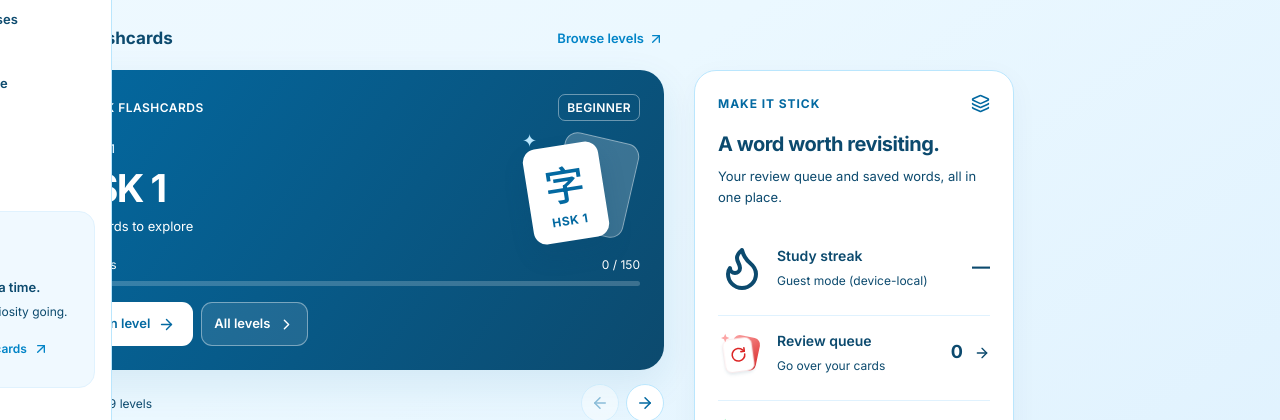
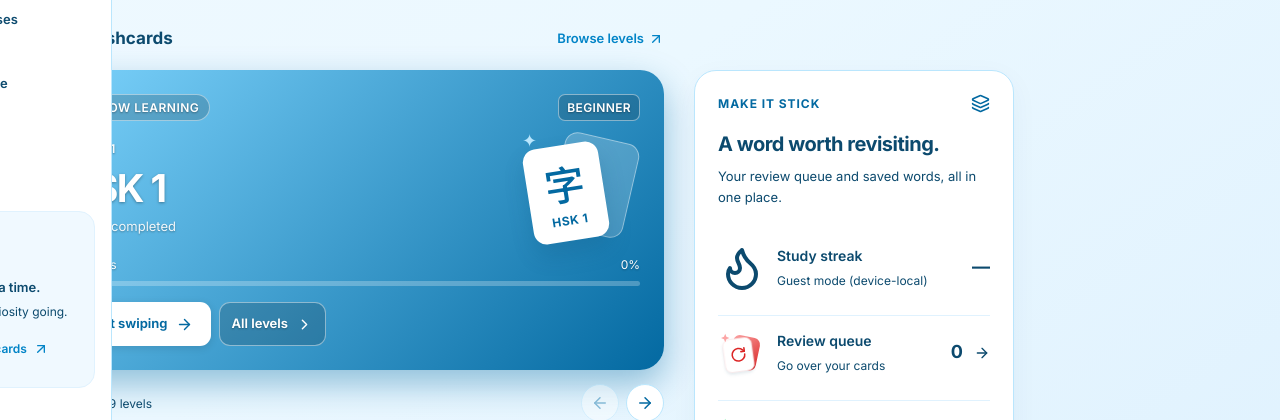
Before and after one commit to htookhantkyaw2006/swipe-2-study, a React (Vite) app: page / in a window 1280 px wide. Shown: the part 316-736 px from the top of the page. Built offline with nearby package versions, Linux system fonts and the light colour scheme; no server answers.

Commit message:
fix(hsk): apply client HSK card colors and text wording

```diff
--- a/src/components/ui/LevelCarousel.jsx
+++ b/src/components/ui/LevelCarousel.jsx
@@ -32,12 +32,26 @@ export default function LevelCarousel() {
   const percent = progress.percent;
   const changeLevel = delta => setActiveIndex(index => Math.max(0, Math.min(course.levels.length - 1, index + delta)));
 
+  const cardStyle = {
+    '--card-gradient-start': level.gradientStart,
+    '--card-gradient-end': level.gradientEnd,
+    '--level-accent': level.gradientEnd,
+    '--level-btn-color': level.btnColor || level.gradientEnd,
+    background: `linear-gradient(135deg, ${level.gradientStart} 0%, ${level.gradientEnd} 100%)`,
+    boxShadow: level.shadow ? `0 14px 34px ${level.shadow}` : undefined,
+  };
+
+  const wordCountText = course.id === 'zh'
+    ? `${completed.toLocaleString()} / ${level.words.toLocaleString()} completed`
+    : `${level.words.toLocaleString()} words to explore`;
+
   return (
     <div className="course-browser" aria-label={`${course.name} flashcard levels`}>
       <article
         className="featured-course"
         aria-roledescription="slide"
         aria-label={`${level.name}, ${activeIndex + 1} of ${course.levels.length}`}
+        style={cardStyle}
         onTouchStart={event => setTouchStart(event.touches[0].clientX)}
         onTouchEnd={event => {
           if (touchStart === null) return;
@@ -47,24 +61,44 @@ export default function LevelCarousel() {
         }}
       >
         <div className="course-card-heading">
-          <span className="course-category"><Layers size={15} aria-hidden="true" /> {course.levelSystem} FLASHCARDS</span>
+          <span className="course-category">
+            <Layers size={15} aria-hidden="true" /> {course.copy.nowLearning || `${course.levelSystem} FLASHCARDS`}
+          </span>
           <span className="course-tier">{level.tier}</span>
         </div>
         <div className="course-card-body">
-          <div className="course-card-copy"><p className="course-kicker">{level.kicker}</p><h3>{level.name}</h3><p className="course-word-count">{level.words.toLocaleString()} words to explore</p></div>
+          <div className="course-card-copy">
+            <p className="course-kicker">{level.kicker}</p>
+            <h3>{level.name}</h3>
+            <p className="course-word-count">{wordCountText}</p>
+          </div>
           <div className="course-card-art" aria-hidden="true">
             <div className="course-art-back" />
-            <div className="course-art-front"><span>{course.copy.flashcardsWatermark}</span><span className="course-art-label">{level.name}</span></div>
+            <div className="course-art-front" style={{ color: level.btnColor || level.gradientEnd }}>
+              <span>{course.copy.flashcardsWatermark}</span>
+              <span className="course-art-label">{level.name}</span>
+            </div>
             <span className="course-art-spark">✦</span>
           </div>
         </div>
         <div className="course-progress">
-          <div className="course-progress-label"><span>Progress</span><span>{completed.toLocaleString()} / {level.words.toLocaleString()}</span></div>
+          <div className="course-progress-label">
+            <span>Progress</span>
+            <span>{percent}%</span>
+          </div>
           <div className="course-progress-track" aria-hidden="true"><span style={{ width: `${percent}%` }} /></div>
         </div>
         <div className="course-card-actions">
-          <button className="course-study-button" onClick={() => navigate(`/learn/level/${level.id}`)}>Open level <ArrowRight size={17} aria-hidden="true" /></button>
-          <button className="course-all-button" onClick={() => navigate('/learn')}>All levels <ChevronRight size={17} aria-hidden="true" /></button>
+          <button
+            className="course-study-button"
+            style={{ color: level.btnColor || level.gradientEnd }}
+            onClick={() => navigate(`/learn/level/${level.id}`)}
+          >
+            {course.copy.startSwiping || 'Open level'} <ArrowRight size={17} aria-hidden="true" />
+          </button>
+          <button className="course-all-button" onClick={() => navigate('/learn')}>
+            All levels <ChevronRight size={17} aria-hidden="true" />
+          </button>
         </div>
       </article>
       <div className="course-browser-controls">
--- a/src/courses/zh.js
+++ b/src/courses/zh.js
@@ -15,16 +15,28 @@ import { writingChars } from '../data/writingChars';
    as it did; a new language starts at zero instead of inheriting them.
    --------------------------------------------------------------- */
 
+export const HSK_PALETTE = {
+  1: { gradientStart: '#7DD3FC', gradientEnd: '#0369A1', shadow: 'rgba(3, 105, 161, 0.4)' },
+  2: { gradientStart: '#FCA5A5', gradientEnd: '#DC2626', shadow: 'rgba(220, 38, 38, 0.4)' },
+  3: { gradientStart: '#FDBA74', gradientEnd: '#EA580C', shadow: 'rgba(234, 88, 12, 0.4)' },
+  4: { gradientStart: '#FDE047', gradientEnd: '#CA8A04', shadow: 'rgba(202, 138, 4, 0.4)' },
+  5: { gradientStart: '#86EFAC', gradientEnd: '#15803D', shadow: 'rgba(21, 128, 61, 0.4)' },
+  6: { gradientStart: '#67E8F9', gradientEnd: '#0E7490', shadow: 'rgba(14, 116, 144, 0.4)' },
+  7: { gradientStart: '#60A5FA', gradientEnd: '#1E3A8A', shadow: 'rgba(30, 58, 138, 0.4)' },
+  8: { gradientStart: '#C4B5FD', gradientEnd: '#5B21B6', shadow: 'rgba(91, 33, 182, 0.4)' },
+  9: { gradientStart: '#6B7280', gradientEnd: '#171717', shadow: 'rgba(23, 23, 23, 0.4)' }
+};
+
 const levels = [
-  { num: 1, words: 150,  phrases: 300,  tier: 'BEGINNER',     gradientStart: '#7DD3FC', gradientEnd: '#0369A1', shadow: 'rgba(3, 105, 161, 0.4)',  demo: { completed: 150, review: 41, phraseProgress: 100 } },
-  { num: 2, words: 200,  phrases: 200,  tier: 'BEGINNER',     gradientStart: '#FCA5A5', gradientEnd: '#DC2626', shadow: 'rgba(220, 38, 38, 0.4)',  demo: { completed: 63,  review: 12, phraseProgress: 85 } },
-  { num: 3, words: 500,  phrases: 500,  tier: 'BEGINNER',     gradientStart: '#FDBA74', gradientEnd: '#EA580C', shadow: 'rgba(234, 88, 12, 0.4)',  demo: { completed: 0,   review: 0,  phraseProgress: 42 } },
-  { num: 4, words: 1000, phrases: 1000, tier: 'INTERMEDIATE', gradientStart: '#FDE047', gradientEnd: '#CA8A04', shadow: 'rgba(202, 138, 4, 0.4)',  demo: { completed: 0,   review: 0,  phraseProgress: 12 } },
-  { num: 5, words: 1600, phrases: 1600, tier: 'INTERMEDIATE', gradientStart: '#86EFAC', gradientEnd: '#15803D', shadow: 'rgba(21, 128, 61, 0.4)',  demo: { completed: 0,   review: 0,  phraseProgress: 0 } },
-  { num: 6, words: 1800, phrases: 1800, tier: 'INTERMEDIATE', gradientStart: '#67E8F9', gradientEnd: '#0E7490', shadow: 'rgba(14, 116, 144, 0.4)', demo: { completed: 0,   review: 0,  phraseProgress: 0 } },
-  { num: 7, words: 1866, phrases: 1866, tier: 'ADVANCED',     gradientStart: '#60A5FA', gradientEnd: '#1E3A8A', shadow: 'rgba(30, 58, 138, 0.4)',  demo: { completed: 0,   review: 0,  phraseProgress: 0 } },
-  { num: 8, words: 1867, phrases: 1867, tier: 'ADVANCED',     gradientStart: '#C4B5FD', gradientEnd: '#5B21B6', shadow: 'rgba(91, 33, 182, 0.4)',  demo: { completed: 0,   review: 0,  phraseProgress: 0 } },
-  { num: 9, words: 1867, phrases: 1867, tier: 'ADVANCED',     gradientStart: '#6B7280', gradientEnd: '#171717', shadow: 'rgba(23, 23, 23, 0.4)',   demo: { completed: 0,   review: 0,  phraseProgress: 0 } }
+  { num: 1, words: 150,  phrases: 300,  tier: 'BEGINNER',     ...HSK_PALETTE[1], demo: { completed: 150, review: 41, phraseProgress: 100 } },
+  { num: 2, words: 200,  phrases: 200,  tier: 'BEGINNER',     ...HSK_PALETTE[2], demo: { completed: 63,  review: 12, phraseProgress: 85 } },
+  { num: 3, words: 500,  phrases: 500,  tier: 'BEGINNER',     ...HSK_PALETTE[3], demo: { completed: 0,   review: 0,  phraseProgress: 42 } },
+  { num: 4, words: 1000, phrases: 1000, tier: 'INTERMEDIATE', ...HSK_PALETTE[4], demo: { completed: 0,   review: 0,  phraseProgress: 12 } },
+  { num: 5, words: 1600, phrases: 1600, tier: 'INTERMEDIATE', ...HSK_PALETTE[5], demo: { completed: 0,   review: 0,  phraseProgress: 0 } },
+  { num: 6, words: 1800, phrases: 1800, tier: 'INTERMEDIATE', ...HSK_PALETTE[6], demo: { completed: 0,   review: 0,  phraseProgress: 0 } },
+  { num: 7, words: 1866, phrases: 1866, tier: 'ADVANCED',     ...HSK_PALETTE[7], demo: { completed: 0,   review: 0,  phraseProgress: 0 } },
+  { num: 8, words: 1867, phrases: 1867, tier: 'ADVANCED',     ...HSK_PALETTE[8], demo: { completed: 0,   review: 0,  phraseProgress: 0 } },
+  { num: 9, words: 1867, phrases: 1867, tier: 'ADVANCED',     ...HSK_PALETTE[9], demo: { completed: 0,   review: 0,  phraseProgress: 0 } }
 ].map((l) => ({
   ...l,
   id: `HSK${l.num}`,
@@ -149,6 +161,8 @@ export default {
   },
 
   copy: {
+    nowLearning: 'NOW LEARNING',
+    startSwiping: 'Start swiping',
     coursesTitle: 'HSK Courses',
     pathPill: 'HSK 1-9 Learning Path',
     pickerHeadline: 'Choose an HSK level',
--- a/src/index.css
+++ b/src/index.css
@@ -27,6 +27,17 @@
   --radius-full: 50%;
   --shadow-soft: 0 8px 28px rgba(12, 74, 110, 0.045);
   --shadow-raised: 0 14px 38px rgba(3, 105, 161, 0.10);
+
+  /* HSK Brand Palette (135deg gradients & button colors) */
+  --hsk-1-start: #7DD3FC; --hsk-1-end: #0369A1;
+  --hsk-2-start: #FCA5A5; --hsk-2-end: #DC2626;
+  --hsk-3-start: #FDBA74; --hsk-3-end: #EA580C;
+  --hsk-4-start: #FDE047; --hsk-4-end: #CA8A04;
+  --hsk-5-start: #86EFAC; --hsk-5-end: #15803D;
+  --hsk-6-start: #67E8F9; --hsk-6-end: #0E7490;
+  --hsk-7-start: #60A5FA; --hsk-7-end: #1E3A8A;
+  --hsk-8-start: #C4B5FD; --hsk-8-end: #5B21B6;
+  --hsk-9-start: #6B7280; --hsk-9-end: #171717;
 }
 
 :root[data-course="ja"] { --font-cjk: 'Noto Sans JP', 'Noto Sans SC'; }
@@ -584,37 +595,38 @@ button:disabled { cursor: default; }
 .section-heading { display: flex; gap: 10px; align-items: center; justify-content: space-between; margin-bottom: 15px; }
 .section-heading h2 { font-size: 1.0625rem; font-weight: 700; color: var(--color-text-navy); }
 .section-heading > a { display: inline-flex; align-items: center; gap: 4px; font-size: 0.8125rem; font-weight: 600; min-height: 32px; }
-.featured-course { padding: 20px; border-radius: 24px; background: linear-gradient(125deg, var(--color-primary-blue), var(--color-text-navy)); color: white; box-shadow: var(--shadow-raised); overflow: hidden; }
+.featured-course { padding: 20px; border-radius: 24px; background: linear-gradient(135deg, var(--card-gradient-start, var(--color-primary-blue)), var(--card-gradient-end, var(--color-text-navy))); color: white; box-shadow: var(--shadow-raised); overflow: hidden; }
+.featured-course h3 { text-shadow: 0 1px 3px rgba(0, 0, 0, 0.35); }
 .course-card-heading { display: flex; flex-wrap: wrap; justify-content: space-between; align-items: center; gap: 10px; }
-.course-category { display: flex; align-items: center; gap: 7px; font-size: 0.75rem; letter-spacing: 0.04em; font-weight: 600; }
-.course-tier { font-size: 0.75rem; font-weight: 600; letter-spacing: 0.03em; border: 1px solid rgba(255,255,255,0.4); padding: 3px 8px; border-radius: 7px; }
+.course-category { display: flex; align-items: center; gap: 7px; font-size: 0.75rem; letter-spacing: 0.04em; font-weight: 600; padding: 3px 10px; border-radius: 999px; background: rgba(0, 0, 0, 0.16); border: 1px solid rgba(255, 255, 255, 0.45); text-shadow: 0 1px 2px rgba(0, 0, 0, 0.35); }
+.course-tier { font-size: 0.75rem; font-weight: 600; letter-spacing: 0.03em; border: 1px solid rgba(255, 255, 255, 0.45); padding: 3px 8px; border-radius: 7px; background: rgba(0, 0, 0, 0.16); text-shadow: 0 1px 2px rgba(0, 0, 0, 0.35); }
 .course-card-body { display: flex; align-items: center; justify-content: space-between; gap: 12px; margin: 14px 0; min-height: 88px; }
 .course-card-copy { min-width: 0; position: relative; z-index: 1; }
-.course-kicker { font-size: 0.75rem; color: var(--color-ghost-blue); letter-spacing: 0.06em; font-weight: 500; margin-bottom: 6px; }
-.course-card-copy h3 { font-size: clamp(2rem, 3vw, 2.5rem); color: white; line-height: 1.2; font-weight: 700; letter-spacing: -0.04em; margin-bottom: 5px; }
-.course-word-count { font-size: 0.8125rem; color: white; }
+.course-kicker { font-size: 0.75rem; color: rgba(255, 255, 255, 0.95); letter-spacing: 0.06em; font-weight: 600; margin-bottom: 6px; text-shadow: 0 1px 2px rgba(0, 0, 0, 0.35); }
+.course-card-copy h3 { font-size: clamp(2rem, 3vw, 2.5rem); color: white; line-height: 1.2; font-weight: 700; letter-spacing: -0.04em; margin-bottom: 5px; text-shadow: 0 1px 3px rgba(0, 0, 0, 0.35); }
+.course-word-count { font-size: 0.8125rem; color: rgba(255, 255, 255, 0.92); text-shadow: 0 1px 2px rgba(0, 0, 0, 0.3); }
 .course-card-art { position: relative; width: 84px; height: 96px; flex-shrink: 0; margin-right: 3px; }
 .course-art-back, .course-art-front { position: absolute; width: 66px; height: 85px; border-radius: 12px; }
 .course-art-back { top: 2px; right: 0; background: rgba(255,255,255,0.2); border: 1px solid rgba(255,255,255,0.4); transform: rotate(13deg); }
-.course-art-front { top: 10px; left: 0; transform: rotate(-9deg); background: white; color: var(--color-primary-blue); box-shadow: 0 12px 22px rgba(12,74,110,0.18); display: flex; flex-direction: column; justify-content: center; align-items: center; }
+.course-art-front { top: 10px; left: 0; transform: rotate(-9deg); background: white; color: var(--level-btn-color, var(--level-accent, var(--color-primary-blue))); box-shadow: 0 12px 22px rgba(12,74,110,0.18); display: flex; flex-direction: column; justify-content: center; align-items: center; }
 .course-art-front > span:first-child { font-family: var(--font-cjk), sans-serif; font-size: 2.375rem; line-height: 1.4; font-weight: 500; }
 .course-art-label { font-size: 0.75rem; font-weight: 700; letter-spacing: 0.05em; }
 .course-art-spark { position: absolute; top: -8px; left: -6px; font-size: 18px; color: var(--color-border); }
 .course-progress { margin-bottom: 16px; }
-.course-progress-label { display: flex; flex-wrap: wrap; justify-content: space-between; gap: 5px; font-size: 0.75rem; margin-bottom: 7px; }
-.course-progress-track { background: rgba(255,255,255,0.2); height: 5px; border-radius: 10px; overflow: hidden; }
+.course-progress-label { display: flex; flex-wrap: wrap; justify-content: space-between; gap: 5px; font-size: 0.75rem; margin-bottom: 7px; text-shadow: 0 1px 2px rgba(0, 0, 0, 0.3); }
+.course-progress-track { background: rgba(255,255,255,0.25); height: 5px; border-radius: 10px; overflow: hidden; }
 .course-progress-track > span { display: block; height: 100%; background: white; border-radius: inherit; }
 .course-card-actions { display: flex; flex-wrap: wrap; gap: 8px; }
-.course-study-button, .course-all-button { min-height: 44px; padding: 10px 12px; display: inline-flex; align-items: center; justify-content: center; gap: 8px; border-radius: 11px; font-size: 0.8125rem; font-weight: 600; line-height: 1.5; }
-.course-study-button { background: white; color: var(--color-primary-blue); flex: 1 1 0; }
-.course-all-button { background: rgba(255,255,255,0.1); color: white; border: 1px solid rgba(255,255,255,0.4); flex: 1 1 90px; }
+.course-study-button, .course-all-button { min-height: 44px; padding: 10px 12px; display: inline-flex; align-items: center; justify-content: center; gap: 8px; border-radius: 11px; font-size: 0.8125rem; font-weight: 650; line-height: 1.5; }
+.course-study-button { background: white; color: var(--level-btn-color, var(--level-accent, var(--color-primary-blue))); flex: 1 1 0; box-shadow: 0 2px 8px rgba(0, 0, 0, 0.12); }
+.course-all-button { background: rgba(0, 0, 0, 0.16); color: white; border: 1px solid rgba(255, 255, 255, 0.45); flex: 1 1 90px; text-shadow: 0 1px 2px rgba(0, 0, 0, 0.3); }
 .course-browser-controls { display: flex; align-items: center; justify-content: space-between; gap: 8px; padding-top: 14px; }
 .course-browser-controls > p { font-size: 0.75rem; }
 .course-browser-controls strong { font-weight: 600; }
 .course-arrows { display: flex; gap: 7px; }
 .icon-button { width: 38px; height: 38px; border-radius: 50%; display: inline-flex; align-items: center; justify-content: center; color: var(--color-primary-blue); background: white; border: 1px solid var(--color-border); }
 .icon-button:disabled { opacity: 0.4; }
-.featured-course :is(button, a):focus-visible { outline-color: white; }
+.featured-course :is(button, a):focus-visible { outline: 2px solid #FFFFFF; outline-offset: 2px; box-shadow: 0 0 0 3px rgba(0, 0, 0, 0.4); }
 .home-shortcuts { display: grid; gap: 12px; }
 .home-shortcut { display: flex; align-items: center; gap: 14px; padding: 19px; min-width: 0; background: white; color: var(--color-text-navy); border: 1px solid var(--color-border); border-radius: 18px; box-shadow: var(--shadow-soft); transition: transform 160ms, box-shadow 160ms; }
 .shortcut-icon, .practice-icon { display: flex; align-items: center; justify-content: center; flex-shrink: 0; width: 45px; height: 45px; background: var(--color-page-bg); color: var(--color-primary-blue); border: 1px solid var(--color-ghost-blue); border-radius: 13px; }
--- a/src/pages/Learn/LessonPicker.css
+++ b/src/pages/Learn/LessonPicker.css
@@ -1,10 +1,10 @@
 .lesson-layout, .lesson-overview, .lesson-content { display: grid; gap: 24px; min-width: 0; }
 .lesson-overview, .lesson-content { align-content: start; }
-.lesson-hero { min-width: 0; border-radius: 24px; padding: 24px; background: var(--color-primary-blue); color: white; box-shadow: var(--shadow-raised); }
+.lesson-hero { min-width: 0; border-radius: 24px; padding: 24px; background: linear-gradient(135deg, var(--card-gradient-start, var(--color-primary-blue)), var(--card-gradient-end, var(--color-text-navy))); color: white; box-shadow: var(--shadow-raised); }
 .lesson-hero h2 { color: white; font-size: 2.25rem; line-height: 1.2; margin: 12px 0 8px; }
 .lesson-hero > p:last-of-type { font-size: 0.9375rem; }
 .lesson-hero__progress { margin-top: 24px; }
-.lesson-hero__progress-label { display: flex; align-items: center; justify-content: space-between; gap: 12px; font-size: 0.8125rem; font-weight: 600; }
+.lesson-hero__progress-label { display: flex; align-items: center; justify-content: space-between; gap: 12px; font-size: 0.8125rem; font-weight: 600; text-shadow: 0 1px 2px rgba(0, 0, 0, 0.3); }
 .lesson-hero__progress progress { display: block; width: 100%; height: 6px; appearance: none; border: 0; border-radius: 99px; background: rgba(255,255,255,0.22); margin: 8px 0; overflow: hidden; }
 .lesson-hero__progress progress::-webkit-progress-bar { background: rgba(255,255,255,0.22); border-radius: 99px; }
 .lesson-hero__progress progress::-webkit-progress-value { background: white; border-radius: 99px; }
```
Also changed, not shown: src/pages/Learn/LessonPicker.jsx (+15 -2 lines).
